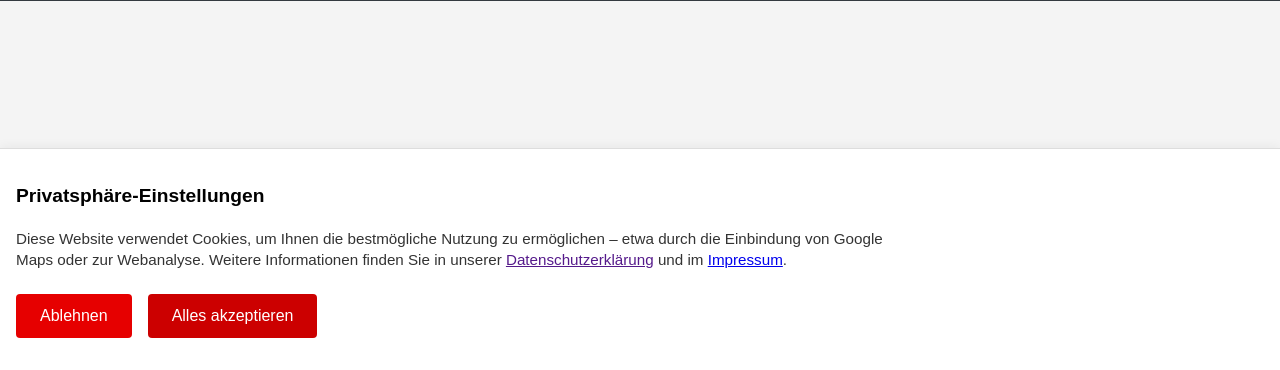
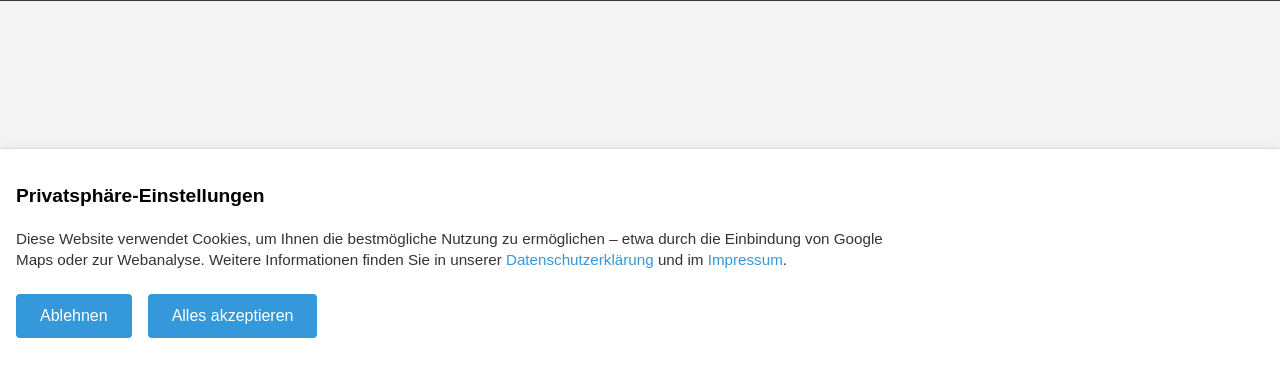
Before and after one commit to herbijikurdi/ben-folientechnik, a Django app: page /bewertungen/ in a window 1280 px wide. Shown: the part 430-800 px from the top of the page. Run offline with Django 5.2, Linux system fonts and the light colour scheme.

Commit message:
Changed cookie buttons

```diff
--- a/benfolientechnik/templates/cookie-banner.html
+++ b/benfolientechnik/templates/cookie-banner.html
@@ -45,12 +45,12 @@
   }
 
   .btn-decline {
-    background: #e60000;
+    background: #3498db;
     color: white;
   }
 
   .btn-accept {
-    background: #cc0000;
+    background: #3498db;
     color: white;
   }
 
@@ -59,6 +59,11 @@
     text-decoration: none;
     margin-right: 1rem;
     font-size: 0.9rem;
+  }
+
+  a {
+    color: #3498db;
+    text-decoration: none;
   }
 </style>
 
```
